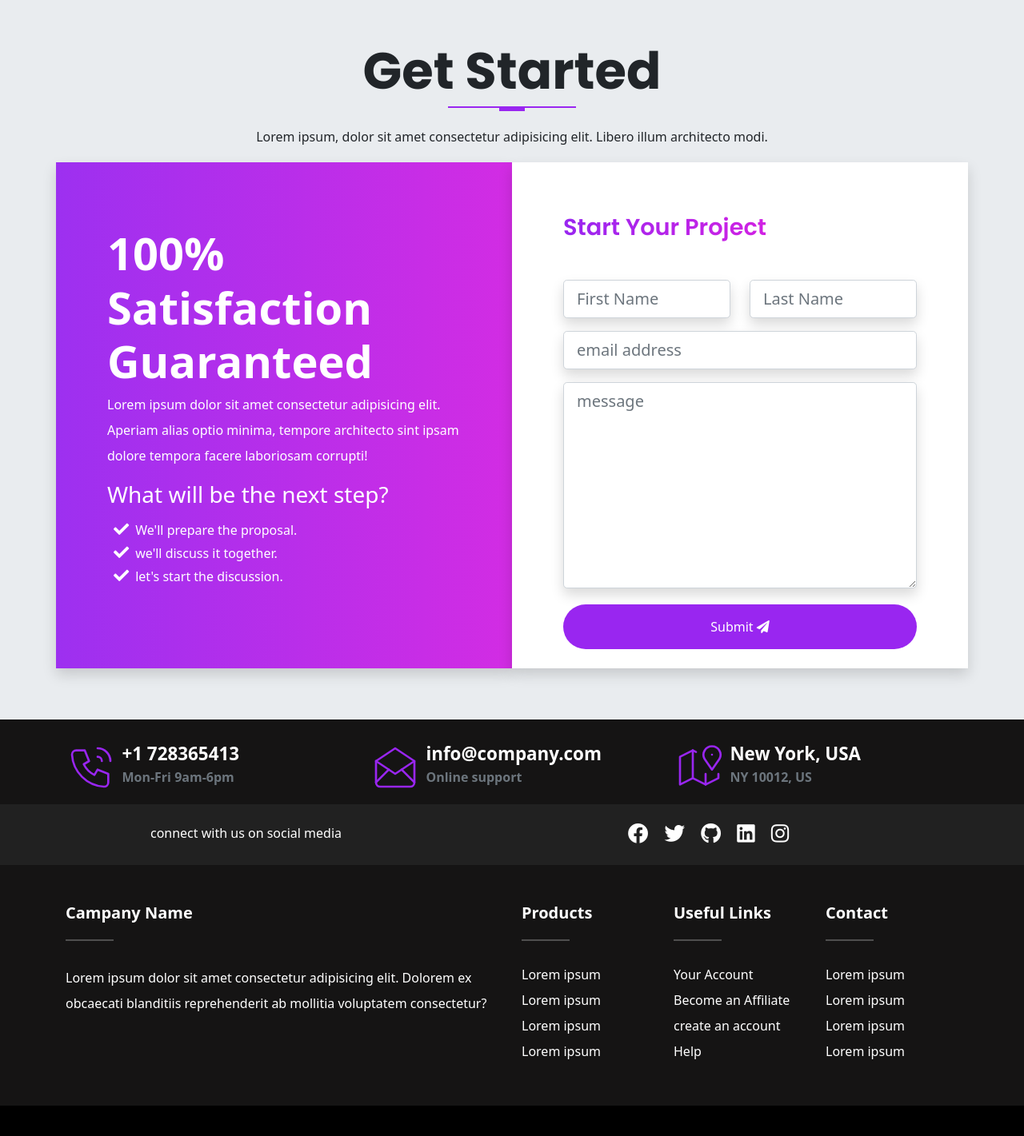
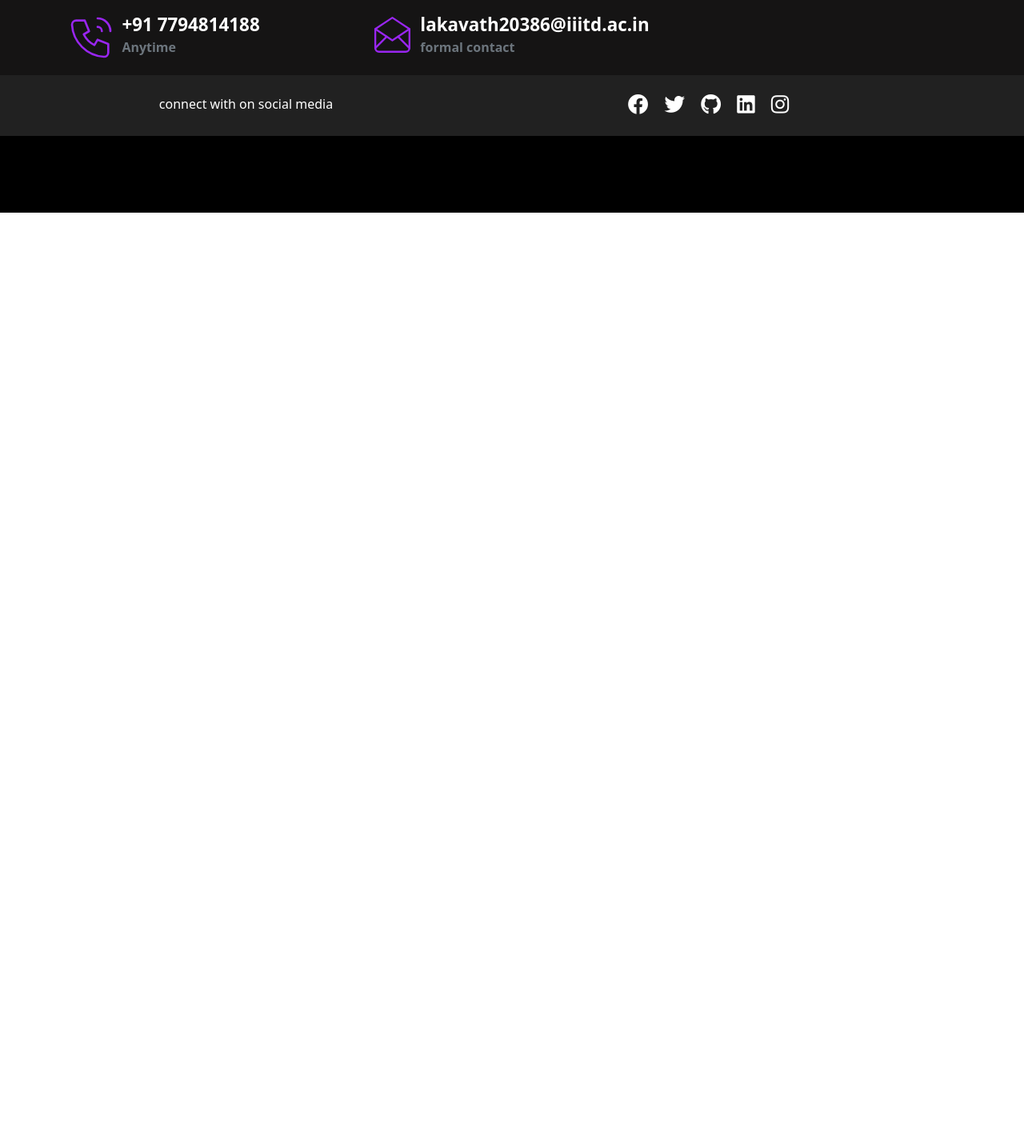
Before and after one commit to vasanth20386/vasanth_protfolio, a plain HTML site: page index.html in a window 1280 px wide. Shown: the part 6731-8152 px from the top of the page at 80% size. After the commit the page ends 6997 px from the top, so only its background shows below. Drawn offline with nearby package versions, Linux system fonts and the light colour scheme; files whose address does not match are found by name.

Commit message:
Update index.html

```diff
--- a/index.html
+++ b/index.html
@@ -624,63 +624,7 @@ and all the transactions.
   </div>
 </section>
 
-<!-- /////////////////////////////////////////////////////////////////////////////////////////////////////////
-              START SECTION 8 - GET STARTED
-/////////////////////////////////////////////////////////////////////////////////////////////////////////-->
-<section id="contact" class="get-started">
-  <div class="container">
-    <div class="row text-center">
-      <h1 class="display-3 fw-bold text-capitalize">Get started</h1>
-      <div class="heading-line"></div>
-      <p class="lh-lg">
-        Lorem ipsum, dolor sit amet consectetur adipisicing elit. Libero illum architecto modi.
-      </p>
-    </div>
 
-    <!-- START THE CTA CONTENT  -->
-    <div class="row text-white">
-      <div class="col-12 col-lg-6 gradient shadow p-3">
-        <div class="cta-info w-100">
-          <h4 class="display-4 fw-bold">100% Satisfaction Guaranteed</h4>
-          <p class="lh-lg">
-            Lorem ipsum dolor sit amet consectetur adipisicing elit. Aperiam alias optio minima, tempore architecto sint ipsam dolore tempora facere laboriosam corrupti!
-          </p>
-          <h3 class="display-3--brief">What will be the next step?</h3>
-          <ul class="cta-info__list">
-            <li>We'll prepare the proposal.</li>
-            <li>we'll discuss it together.</li>
-            <li>let's start the discussion.</li>
-          </ul>
-        </div>
-      </div>
-      <div class="col-12 col-lg-6 bg-white shadow p-3">
-        <div class="form w-100 pb-2">
-          <h4 class="display-3--title mb-5">start your project</h4>
-          <form action="#" class="row">
-            <div class="col-lg-6 col-md mb-3">
-              <input type="text" placeholder="First Name" id="inputFirstName" class="shadow form-control form-control-lg">
-            </div>
-            <div class="col-lg-6 col-md mb-3">
-              <input type="text" placeholder="Last Name" id="inputLastName" class="shadow form-control form-control-lg">
-            </div>
-            <div class="col-lg-12 mb-3">
-              <input type="email" placeholder="email address" id="inputEmail" class="shadow form-control form-control-lg">
-            </div>
-            <div class="col-lg-12 mb-3">
-              <textarea name="message" placeholder="message" id="message" rows="8" class="shadow form-control form-control-lg"></textarea>
-            </div>
-            <div class="text-center d-grid mt-1">
-              <button type="button" class="btn btn-primary rounded-pill pt-3 pb-3">
-                submit
-                <i class="fas fa-paper-plane"></i>
-              </button>
-            </div>
-          </form>
-        </div>
-      </div>
-    </div>
-  </div>
-</section>
 
 <!-- ///////////////////////////////////////////////////////////////////////////////////////////
                            START SECTION 9 - THE FOOTER
@@ -699,8 +643,8 @@ and all the transactions.
           </svg>
         </div>
         <div class="contact-box__info">
-          <a href="#" class="contact-box__info--title">+1 728365413</a>
-          <p class="contact-box__info--subtitle">  Mon-Fri 9am-6pm</p>
+          <a href="#" class="contact-box__info--title">+91 7794814188</a>
+          <p class="contact-box__info--subtitle">  Anytime </p>
         </div>
       </div>
       <!-- CONTENT FOR EMAIL  -->
@@ -715,27 +659,12 @@ and all the transactions.
           </svg>
         </div>
         <div class="contact-box__info">
-          <a href="#" class="contact-box__info--title">info@company.com</a>
-          <p class="contact-box__info--subtitle">Online support</p>
+          <a href="#" class="contact-box__info--title">lakavath20386@iiitd.ac.in</a>
+          <p class="contact-box__info--subtitle">formal contact</p>
         </div>
       </div>
       <!-- CONTENT FOR LOCATION  -->
-      <div class="col-md-4 col-lg-4 contact-box pt-1 d-md-block d-lg-flex d-flex">
-        <div class="contact-box__icon">
-          <svg xmlns="http://www.w3.org/2000/svg" class="icon icon-tabler icon-tabler-map-2" viewBox="0 0 24 24" stroke-width="1" fill="none" stroke-linecap="round" stroke-linejoin="round">
-            <path stroke="none" d="M0 0h24v24H0z" fill="none"/>
-            <line x1="18" y1="6" x2="18" y2="6.01" />
-            <path d="M18 13l-3.5 -5a4 4 0 1 1 7 0l-3.5 5" />
-            <polyline points="10.5 4.75 9 4 3 7 3 20 9 17 15 20 21 17 21 15" />
-            <line x1="9" y1="4" x2="9" y2="17" />
-            <line x1="15" y1="15" x2="15" y2="20" />
-          </svg>
-        </div>
-        <div class="contact-box__info">
-          <a href="#" class="contact-box__info--title">New York, USA</a>
-          <p class="contact-box__info--subtitle">NY 10012, US</p>
-        </div>
-      </div>
+
     </div>
   </div>
 
@@ -744,7 +673,7 @@ and all the transactions.
     <div class="container">
       <div class="row py-4 text-center text-white">
         <div class="col-lg-5 col-md-6 mb-4 mb-md-0">
-          connect with us on social media
+          connect with on social media
         </div>
         <div class="col-lg-7 col-md-6">
           <a href="#"><i class="fab fa-facebook"></i></a>
@@ -757,48 +686,7 @@ and all the transactions.
     </div>
   </div>
 
-  <!-- START THE CONTENT FOR THE CAMPANY INFO -->
-  <div class="container mt-5">
-    <div class="row text-white justify-content-center mt-3 pb-3">
-      <div class="col-12 col-sm-6 col-lg-6 mx-auto">
-        <h5 class="text-capitalize fw-bold">Campany name</h5>
-        <hr class="bg-white d-inline-block mb-4" style="width: 60px; height: 2px;">
-        <p class="lh-lg">
-          Lorem ipsum dolor sit amet consectetur adipisicing elit. Dolorem ex obcaecati blanditiis reprehenderit ab mollitia voluptatem consectetur?
-        </p>
-      </div>
-      <div class="col-12 col-sm-6 col-lg-2 mb-4 mx-auto">
-        <h5 class="text-capitalize fw-bold">Products</h5>
-        <hr class="bg-white d-inline-block mb-4" style="width: 60px; height: 2px;">
-        <ul class="list-inline campany-list">
-          <li><a href="#">Lorem ipsum</a></li>
-          <li><a href="#">Lorem ipsum</a></li>
-          <li><a href="#">Lorem ipsum</a></li>
-          <li><a href="#">Lorem ipsum</a></li>
-        </ul>
-      </div>
-      <div class="col-12 col-sm-6 col-lg-2 mb-4 mx-auto">
-        <h5 class="text-capitalize fw-bold">useful links</h5>
-        <hr class="bg-white d-inline-block mb-4" style="width: 60px; height: 2px;">
-        <ul class="list-inline campany-list">
-          <li><a href="#"> Your Account</a></li>
-          <li><a href="#">Become an Affiliate</a></li>
-          <li><a href="#">create an account</a></li>
-          <li><a href="#">Help</a></li>
-        </ul>
-      </div>
-      <div class="col-12 col-sm-6 col-lg-2 mb-4 mx-auto">
-        <h5 class="text-capitalize fw-bold">contact</h5>
-        <hr class="bg-white d-inline-block mb-4" style="width: 60px; height: 2px;">
-        <ul class="list-inline campany-list">
-          <li><a href="#">Lorem ipsum</a></li>
-          <li><a href="#">Lorem ipsum</a></li>
-          <li><a href="#">Lorem ipsum</a></li>
-          <li><a href="#">Lorem ipsum</a></li>
-        </ul>
-      </div>
-    </div>
-  </div>
+
 
   <!-- START THE COPYRIGHT INFO  -->
   <div class="footer-bottom pt-5 pb-5">
```
